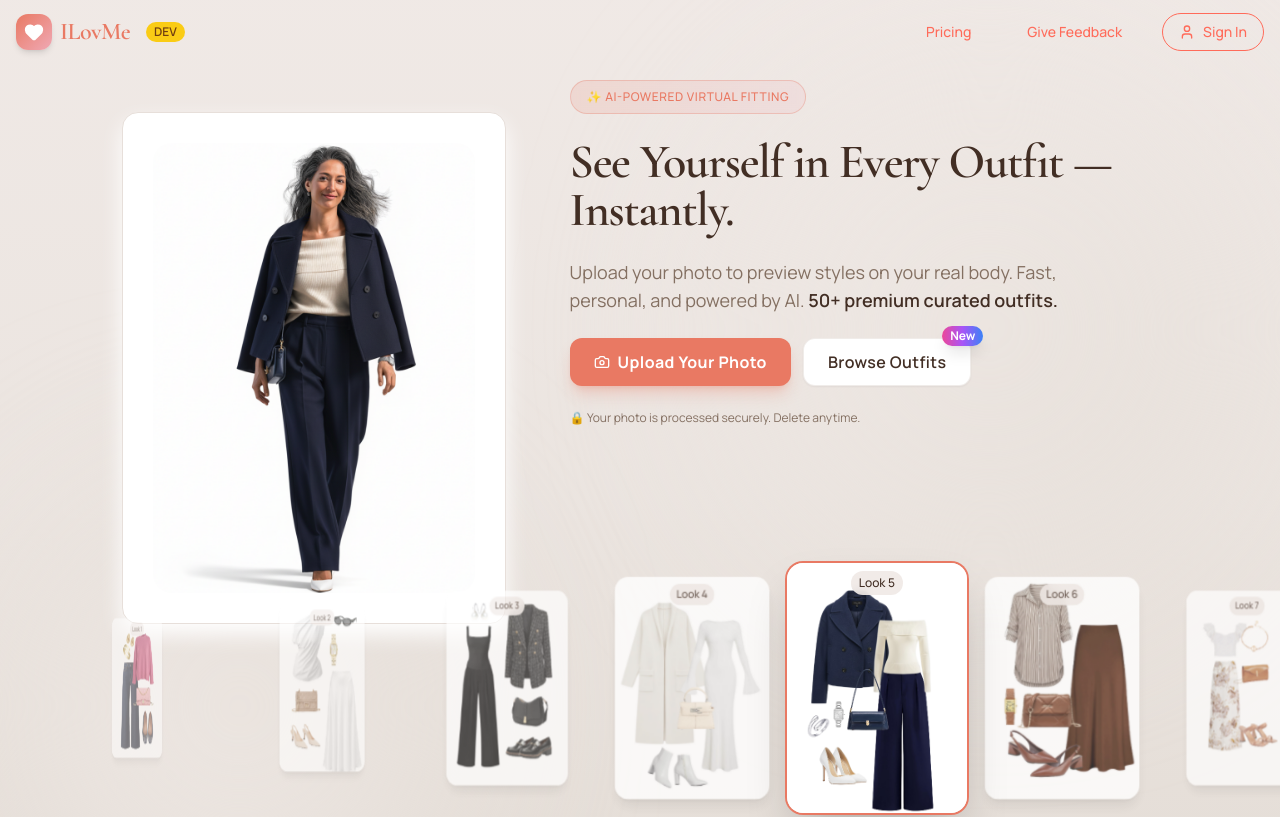
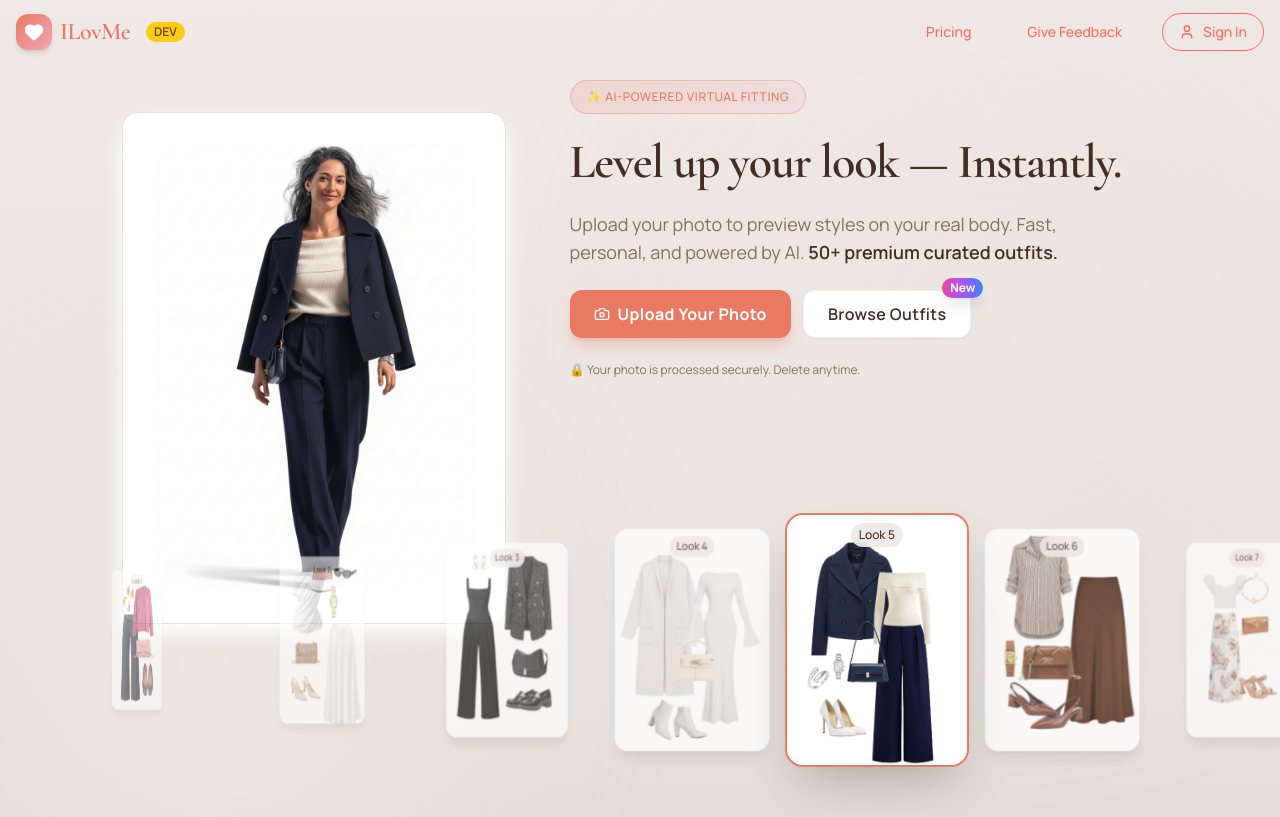
Before and after one commit to alyonabahaleisha/fitonme, a React (Vite) app: page / in a window 1280 px wide. Shown: the top 817 px of the page. Built offline with nearby package versions, Linux system fonts and the light colour scheme; no server answers; the database is empty.

Commit message:
update: change hero text to 'Level up your look'

```diff
--- a/src/pages/Home.jsx
+++ b/src/pages/Home.jsx
@@ -18,7 +18,7 @@ const Home = () => {
 
             {/* Heading */}
             <h1 className="text-5xl md:text-7xl font-display font-bold text-gray-900 leading-tight">
-              See Yourself in Every Outfit — Instantly.
+              Level up your look — Instantly.
             </h1>
 
             {/* Description */}
--- a/src/pages/Index.jsx
+++ b/src/pages/Index.jsx
@@ -117,7 +117,7 @@ const Index = () => {
               </div>
 
               <h1 className="text-3xl md:text-4xl font-serif font-semibold text-foreground leading-tight tracking-tight">
-                See Yourself in Every Outfit — Instantly.
+                Level up your look — Instantly.
               </h1>
 
               <p className="text-base md:text-lg text-muted-foreground leading-relaxed">
@@ -200,7 +200,7 @@ const Index = () => {
                 </div>
 
                 <h1 className="text-3xl md:text-4xl lg:text-5xl font-serif font-semibold text-foreground leading-tight tracking-tight">
-                  See Yourself in Every Outfit — Instantly.
+                  Level up your look — Instantly.
                 </h1>
 
                 <p className="text-base md:text-lg text-muted-foreground max-w-lg leading-relaxed">
```
Also changed, not shown: 2 other files (tests, documents, lock files or other folders).
